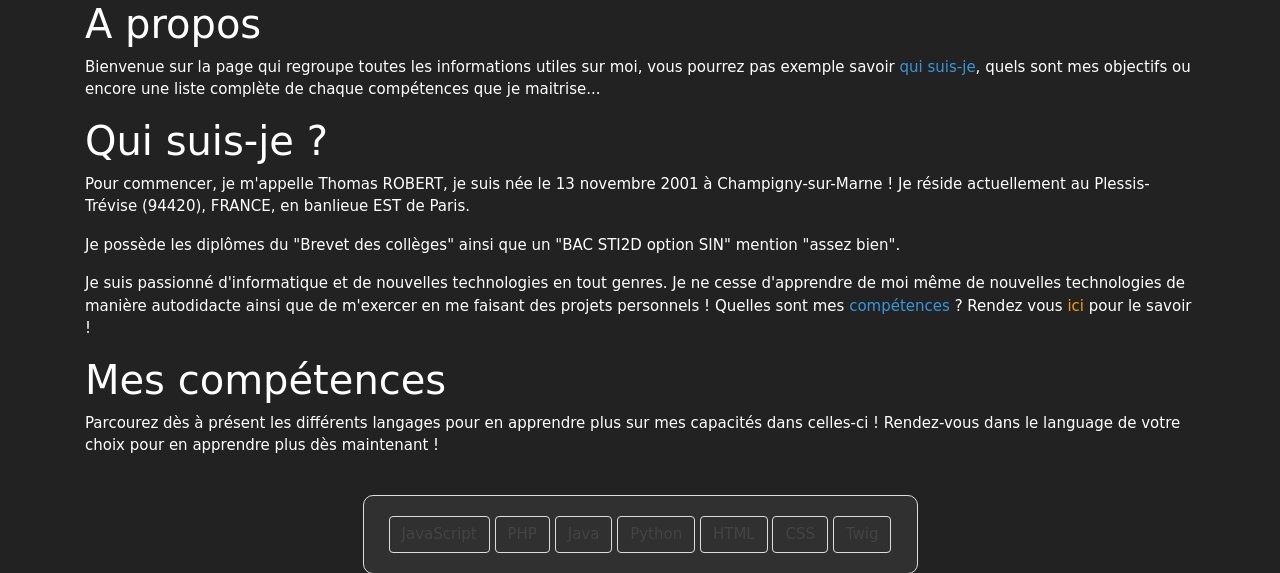
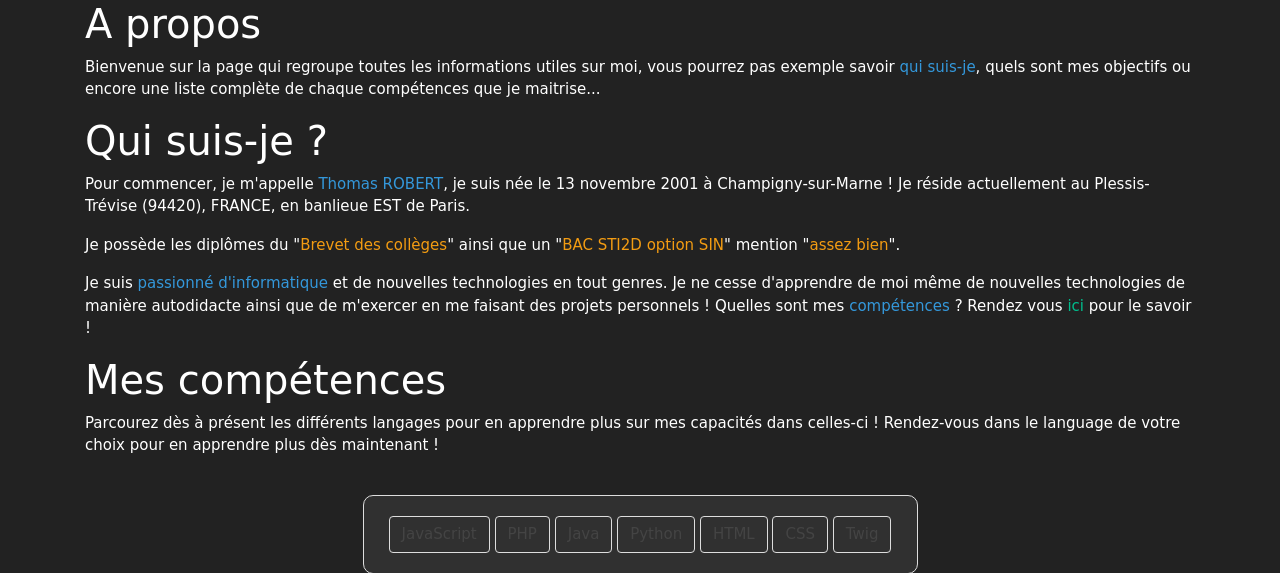
Before and after one commit to xReapex/Portfolio, a Symfony app: template templates/about/about.html.twig in a window 1280 px wide. Shown: the part 71-644 px from the top of the page. Run offline with Twig, Linux system fonts and the light colour scheme; the template is opened without the code that fills it, so the values that code supplies are empty; some libraries are stand-ins or nearby versions; some web fonts are replaced.

Commit message:
Change text

```diff
--- a/templates/about/about.html.twig
+++ b/templates/about/about.html.twig
@@ -15,9 +15,9 @@
     <div class="centre" id="qui_suis_je">
         <div>
             <h2>Qui suis-je ?</h2>
-            <p>Pour commencer, je m'appelle Thomas ROBERT, je suis née le 13 novembre 2001 à Champigny-sur-Marne ! Je réside actuellement au Plessis-Trévise (94420), FRANCE, en banlieue EST de Paris.</p>
-            <p>Je possède les diplômes du "Brevet des collèges" ainsi que un "BAC STI2D option SIN" mention "assez bien".</p>
-            <p>Je suis passionné d'informatique et de nouvelles technologies en tout genres. Je ne cesse d'apprendre de moi même de nouvelles technologies de manière autodidacte ainsi que de m'exercer en me faisant des projets personnels ! Quelles sont mes <c class="text-info">compétences</c> ? Rendez vous <a href="#competences" class="text-warning">ici</a> pour le savoir ! </p>
+            <p>Pour commencer, je m'appelle <c class="text-info">Thomas ROBERT</c>, je suis née le 13 novembre 2001 à Champigny-sur-Marne ! Je réside actuellement au Plessis-Trévise (94420), FRANCE, en banlieue EST de Paris.</p>
+            <p>Je possède les diplômes du "<c class="text-warning">Brevet des collèges</c>" ainsi que un "<c class="text-warning">BAC STI2D option SIN</c>" mention "<c class="text-warning">assez bien</c>".</p>
+            <p>Je suis <c class="text-info">passionné d'informatique</c> et de nouvelles technologies en tout genres. Je ne cesse d'apprendre de moi même de nouvelles technologies de manière autodidacte ainsi que de m'exercer en me faisant des projets personnels ! Quelles sont mes <c class="text-info">compétences</c> ? Rendez vous <a href="#competences" class="text-success">ici</a> pour le savoir ! </p>
         </div>
     </div>
     <div class="centre" id="competences">
```
